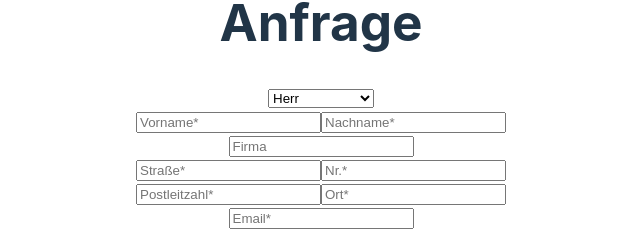
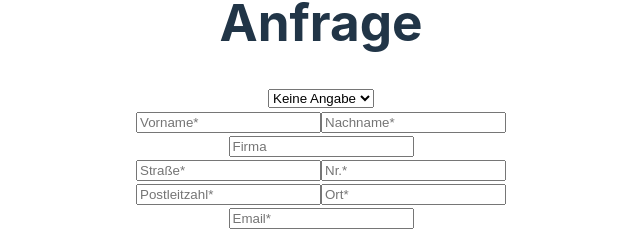
Before and after one commit to buchristo/immoDemo, a React (Vite) app in the folder immodemoFRONT/Immo-Demo/: page / in a window 1280 px wide. Shown: the part 156-387 px from the top of the page, without its empty margins (319-959 px from the left). Built offline with nearby package versions, Linux system fonts and the light colour scheme.

Commit message:
change behaviour of title field now initially the state quotes keine Angabe

```diff
--- a/immodemoFRONT/Immo-Demo/src/components/RequestForm.jsx
+++ b/immodemoFRONT/Immo-Demo/src/components/RequestForm.jsx
@@ -4,7 +4,7 @@ import PreferredContact from "./PreferredContact";
 import SuitorRequest from "./SuitorRequest";
 
 export default function RequestForm(){
-const [title, setTitle] = useState("");
+const [title, setTitle] = useState("keine Angabe");
 const [firstName, setFirstName] = useState("");
 const [lastName, setLastName] = useState("");
 const [company, setCompany] = useState("");
--- a/immodemoFRONT/Immo-Demo/src/components/SuitorData.jsx
+++ b/immodemoFRONT/Immo-Demo/src/components/SuitorData.jsx
@@ -23,9 +23,9 @@ export default function SuitorData({
             <>
                 <div className="selectContainer">
                     <select name="anrede" id="title" onChange={(e) => setTitle(e.target.value)}>
+                        <option value="keine Angabe">Keine Angabe</option>
                         <option value="Herr">Herr</option>
                         <option value="Frau">Frau</option>
-                        <option value="keine Angabe">Keine Angabe</option>
                     </select>
                 </div>
                 <div className="nameContainer">
```
